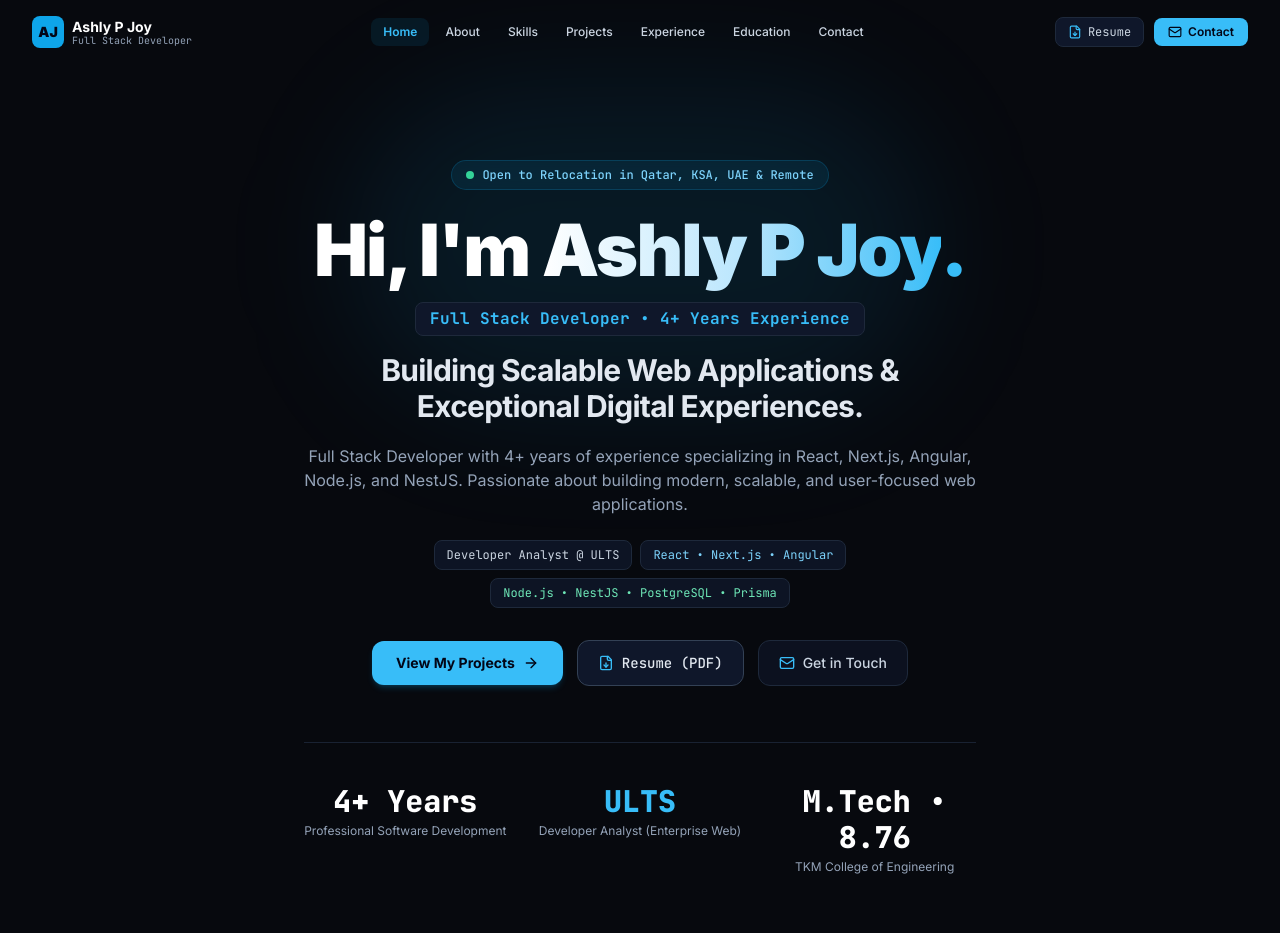
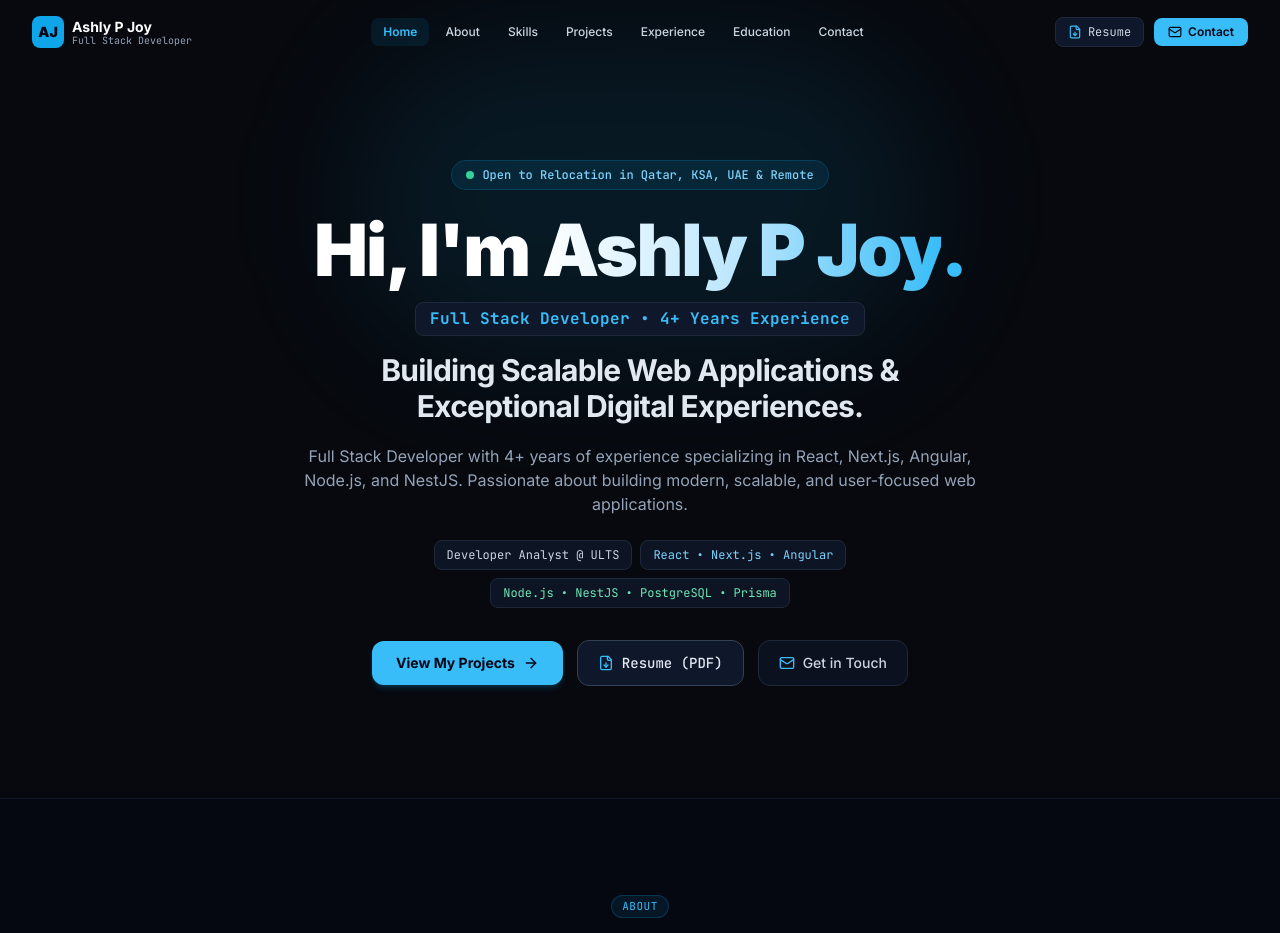
Before and after one commit to AshlyPJoy/AshlyPortfolio, a Next.js app: page / in a window 1280 px wide. Shown: the top 933 px of the page. Built offline with nearby package versions, Linux system fonts and the light colour scheme.

Commit message:
refactor: remove bottom metric highlights from hero section

```diff
--- a/src/components/sections/HeroSection.tsx
+++ b/src/components/sections/HeroSection.tsx
@@ -98,34 +98,6 @@ export function HeroSection() {
             <span>Get in Touch</span>
           </button>
         </div>
-
-        {/* 3 Balanced Metric Highlights */}
-        <div className="mt-14 pt-10 border-t border-slate-800/80 grid grid-cols-1 sm:grid-cols-3 gap-6 sm:gap-8 w-full max-w-2xl text-center">
-          <div>
-            <div className="text-2xl sm:text-3xl font-extrabold text-white font-mono">
-              4+ Years
-            </div>
-            <div className="text-xs text-slate-400 mt-1">
-              Professional Software Development
-            </div>
-          </div>
-          <div>
-            <div className="text-2xl sm:text-3xl font-extrabold text-sky-400 font-mono">
-              ULTS
-            </div>
-            <div className="text-xs text-slate-400 mt-1">
-              Developer Analyst (Enterprise Web)
-            </div>
-          </div>
-          <div>
-            <div className="text-2xl sm:text-3xl font-extrabold text-white font-mono">
-              M.Tech &bull; 8.76
-            </div>
-            <div className="text-xs text-slate-400 mt-1">
-              TKM College of Engineering
-            </div>
-          </div>
-        </div>
       </div>
     </section>
   );
```
